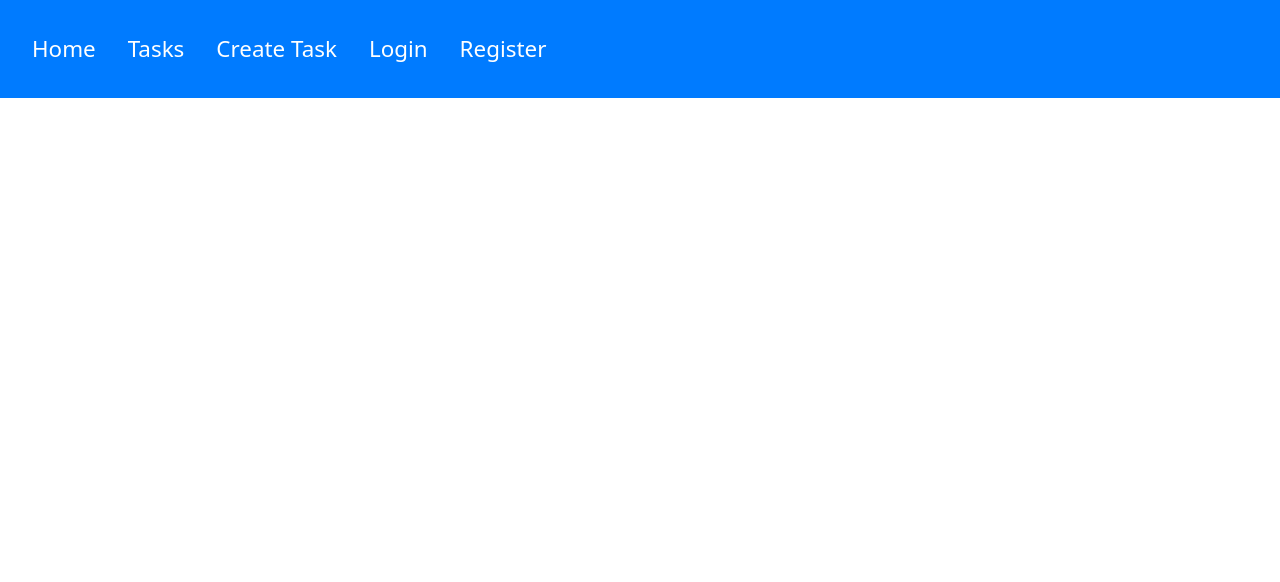
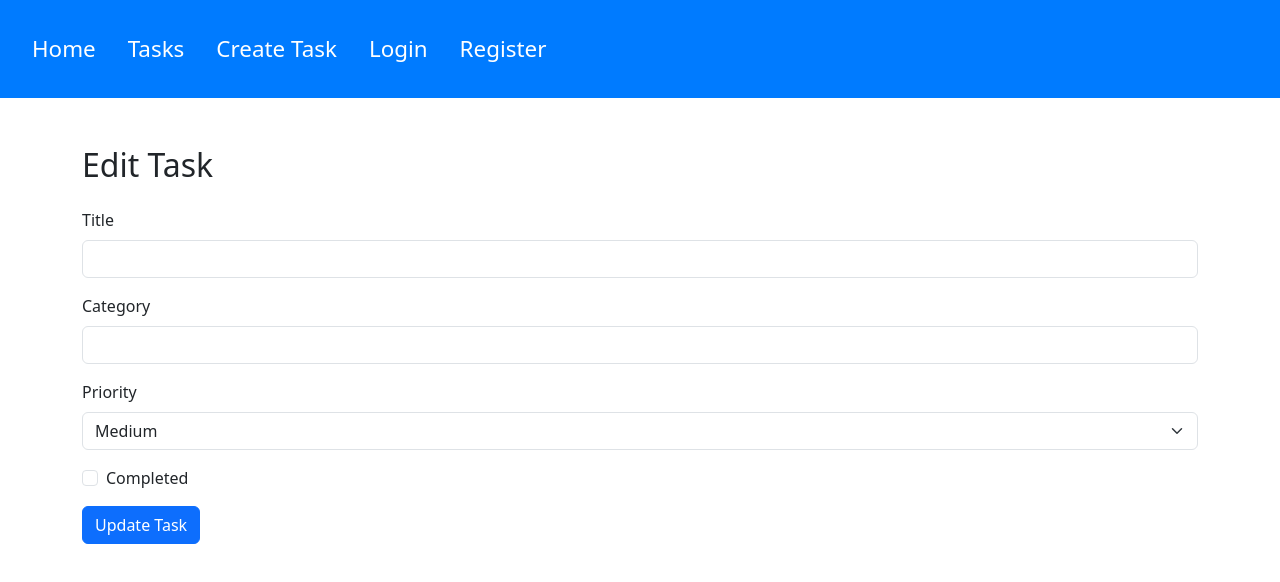
Before and after one commit to AdenL07/WebDevFinalProject, an Angular app in the folder client/: page /edit/1 in a window 1280 px wide. Before the commit this address led to /. Shown: the top 582 px of the page. Built offline with nearby package versions, Linux system fonts and the light colour scheme; no server answers.

Commit message:
Button functionality for Task View Page

```diff
--- a/client/src/app/app.routes.ts
+++ b/client/src/app/app.routes.ts
@@ -4,6 +4,7 @@ import { TaskFormComponent } from './components/task-form/task-form.component';
 import { LoginComponent } from './components/login/login.component';
 import { RegisterComponent } from './components/register/register.component';
 import { HomeComponent } from './components/home/home.component';
+import { TaskEditComponent } from './components/task-edit/task-edit.component';
 
 export const appRoutes: Routes = [
     { path: '', redirectTo: 'home', pathMatch: 'full' },
@@ -11,5 +12,6 @@ export const appRoutes: Routes = [
     { path: 'tasks', component: TaskListComponent },
     { path: 'create', component: TaskFormComponent },
     { path: 'login', component: LoginComponent },
+    { path: 'edit/:id', component: TaskEditComponent },
     { path: 'register', component: RegisterComponent }
 ];
--- /dev/null
+++ b/client/src/app/components/task-edit/task-edit.component.html
@@ -0,0 +1,30 @@
+<div class="container mt-5">
+    <h2 class="mb-4">Edit Task</h2>
+    <form (ngSubmit)="updateTask()">
+        <div class="mb-3">
+        <label class="form-label">Title</label>
+        <input [(ngModel)]="task.title" name="title" class="form-control" required />
+        </div>
+
+        <div class="mb-3">
+        <label class="form-label">Category</label>
+        <input [(ngModel)]="task.category" name="category" class="form-control" required />
+        </div>
+
+        <div class="mb-3">
+        <label class="form-label">Priority</label>
+        <select [(ngModel)]="task.priority" name="priority" class="form-select">
+            <option>High</option>
+            <option>Medium</option>
+            <option>Low</option>
+        </select>
+        </div>
+
+        <div class="form-check mb-3">
+        <input [(ngModel)]="task.completed" name="completed" type="checkbox" class="form-check-input" id="completedCheck" />
+        <label class="form-check-label" for="completedCheck">Completed</label>
+        </div>
+
+        <button class="btn btn-primary">Update Task</button>
+    </form>
+    </div>
--- /dev/null
+++ b/client/src/app/components/task-edit/task-edit.component.ts
@@ -0,0 +1,46 @@
+import { Component } from '@angular/core';
+import { ActivatedRoute, Router } from '@angular/router';
+import { CommonModule } from '@angular/common';
+import { FormsModule } from '@angular/forms';
+import { ApiService } from '../../services/api.service';
+
+@Component({
+  standalone: true,
+  selector: 'app-task-edit',
+  imports: [CommonModule, FormsModule],
+  templateUrl: './task-edit.component.html',
+  styleUrls: ['./task-edit.component.css']
+})
+export class TaskEditComponent {
+  taskId!: string;
+  task = {
+    title: '',
+    category: '',
+    priority: 'Medium',
+    completed: false
+  };
+
+  constructor(
+    private route: ActivatedRoute,
+    private api: ApiService,
+    private router: Router
+  ) {}
+
+  ngOnInit() {
+    this.taskId = this.route.snapshot.paramMap.get('id')!;
+    this.api.getTaskById(this.taskId).subscribe({
+      next: (data) => this.task = data,
+      error: (err) => console.error('Error loading task:', err)
+    });
+  }
+
+  updateTask() {
+    this.api.updateTask(this.taskId, this.task).subscribe({
+      next: () => {
+        alert('Task updated successfully!');
+        this.router.navigate(['/tasks']);
+      },
+      error: (err) => console.error('Error updating task:', err)
+    });
+  }
+}
--- a/client/src/app/components/task-list/task-list.component.html
+++ b/client/src/app/components/task-list/task-list.component.html
@@ -22,11 +22,12 @@
           </div>
 
           <div class="d-flex justify-content-end gap-2 mt-auto">
-            <button class="btn btn-sm btn-outline-primary" (click)="$event.stopPropagation()">Edit</button>
-            <button class="btn btn-sm btn-outline-danger" (click)="$event.stopPropagation()">Delete</button>
-            <button class="btn btn-sm btn-outline-success" (click)="$event.stopPropagation()">
-              {{ task.completed ? 'Undo' : 'Check Off' }}
-            </button>
+            <button class="btn btn-sm btn-outline-primary" [routerLink]="['/edit', task._id]">Edit</button>
+            <button class="btn btn-sm btn-outline-danger" (click)="deleteTask(task._id)">Delete</button>
+            <button class="btn btn-sm btn-outline-success" (click)="toggleComplete(task)">
+                {{ task.completed ? 'Undo' : 'Check Off' }}
+        </button>
+
           </div>
         </div>
       </div>
--- a/client/src/app/components/task-list/task-list.component.ts
+++ b/client/src/app/components/task-list/task-list.component.ts
@@ -1,11 +1,12 @@
 import { Component } from '@angular/core';
 import { CommonModule } from '@angular/common';
 import { ApiService } from '../../services/api.service';
+import { RouterModule } from '@angular/router';
 
 @Component({
   standalone: true,
   selector: 'app-task-list',
-  imports: [CommonModule],
+  imports: [CommonModule, RouterModule],
   templateUrl: './task-list.component.html',
   styleUrls: ['./task-list.component.css']
 })
@@ -25,4 +26,22 @@ export class TaskListComponent {
       error: (err) => console.error('Error loading tasks', err)
     });
   }
+  deleteTask(taskId: string) {
+    this.api.deleteTask(taskId).subscribe({
+      next: () => {
+        this.tasks = this.tasks.filter(task => task._id !== taskId);
+      },
+      error: (err) => console.error('Error deleting task:', err)
+    });
+  }
+
+  toggleComplete(task: any) {
+    const updatedTask = { ...task, completed: !task.completed };
+    this.api.updateTask(task._id, updatedTask).subscribe({
+      next: () => {
+        task.completed = updatedTask.completed; // update locally after server confirms
+      },
+      error: (err) => console.error('Error updating task:', err)
+    });
+  }
 }
--- a/client/src/app/services/api.service.ts
+++ b/client/src/app/services/api.service.ts
@@ -26,6 +26,18 @@ export class ApiService {
     return this.http.post(`${this.apiUrl}/tasks`, task, this.getAuthHeaders());
   }
 
+  deleteTask(taskId: string): Observable<any> {
+    return this.http.delete(`${this.apiUrl}/tasks/${taskId}`, this.getAuthHeaders());
+  }
+
+  updateTask(taskId: string, updatedTask: any): Observable<any> {
+    return this.http.put(`${this.apiUrl}/tasks/${taskId}`, updatedTask, this.getAuthHeaders());
+  }
+
+  getTaskById(taskId: string): Observable<any> {
+    return this.http.get(`${this.apiUrl}/tasks/${taskId}`, this.getAuthHeaders());
+  }
+
   // utils
   private getAuthHeaders() {
     const token = localStorage.getItem('token');
```
Also changed, not shown: client/src/app/components/task-edit/task-edit.component.css (added).
